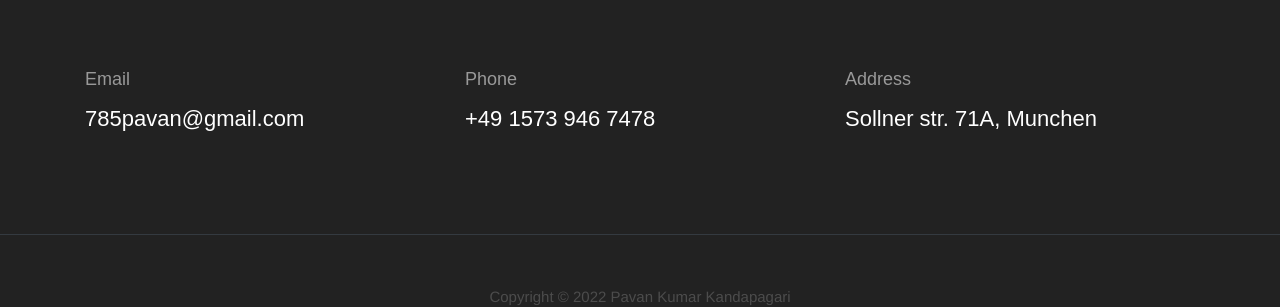
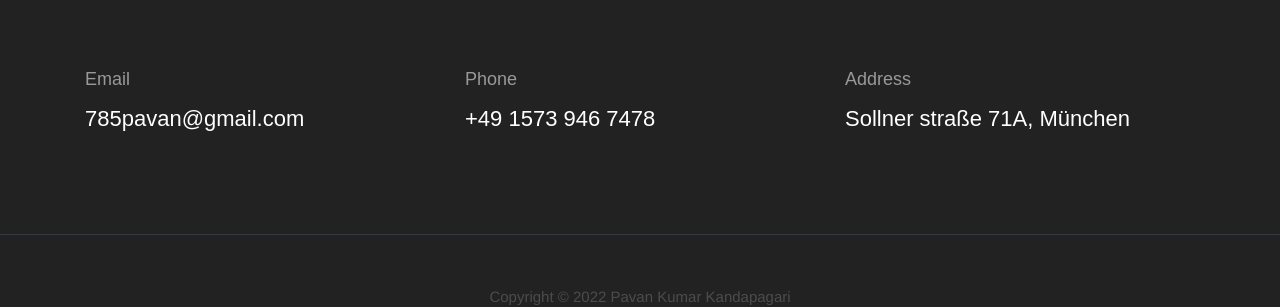
Before and after one commit to 785pavan/785pavan.github.io, a Jekyll site: the page built from index.html, in a window 1280 px wide and 900 px high, scrolled down 5652 px. Shown: the part 526-833 px from the top of the window. Built offline with Jekyll 4.4.1, drawn with Linux system fonts in a browser that asks for light colours.

Commit message:
added german letters

```diff
--- a/_data/settings.yaml
+++ b/_data/settings.yaml
@@ -8,7 +8,7 @@ author: Pavan Kumar Kandapagari
 description: This page is for personal use only.
 email: 785pavan@gmail.com
 phone: +49 1573 946 7478
-address: Sollner str. 71A, Munchen
+address: Sollner stra&szlig;e 71A, M&uuml;nchen
 copyright: Copyright &copy; 2022 Pavan Kumar Kandapagari
 
 menu:
```
